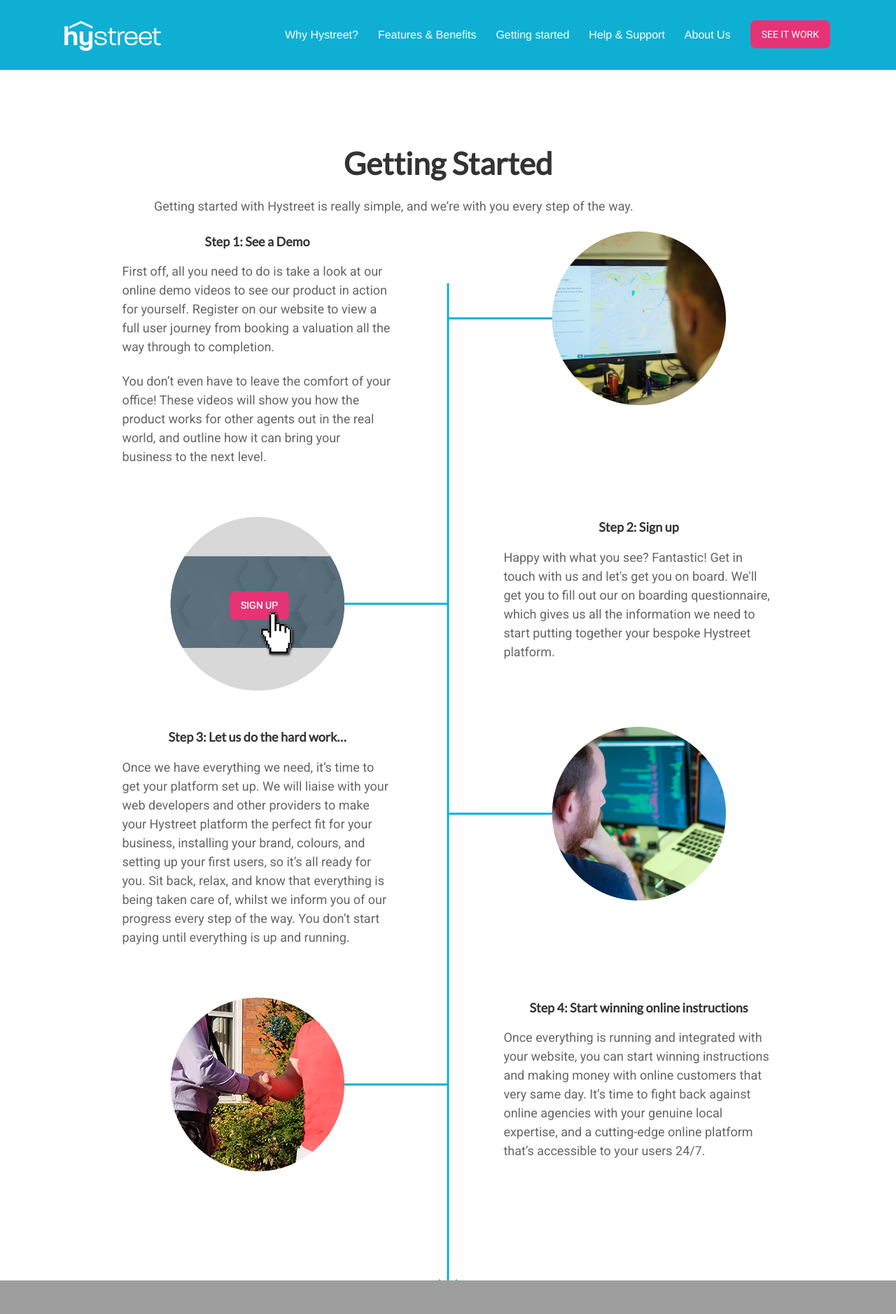
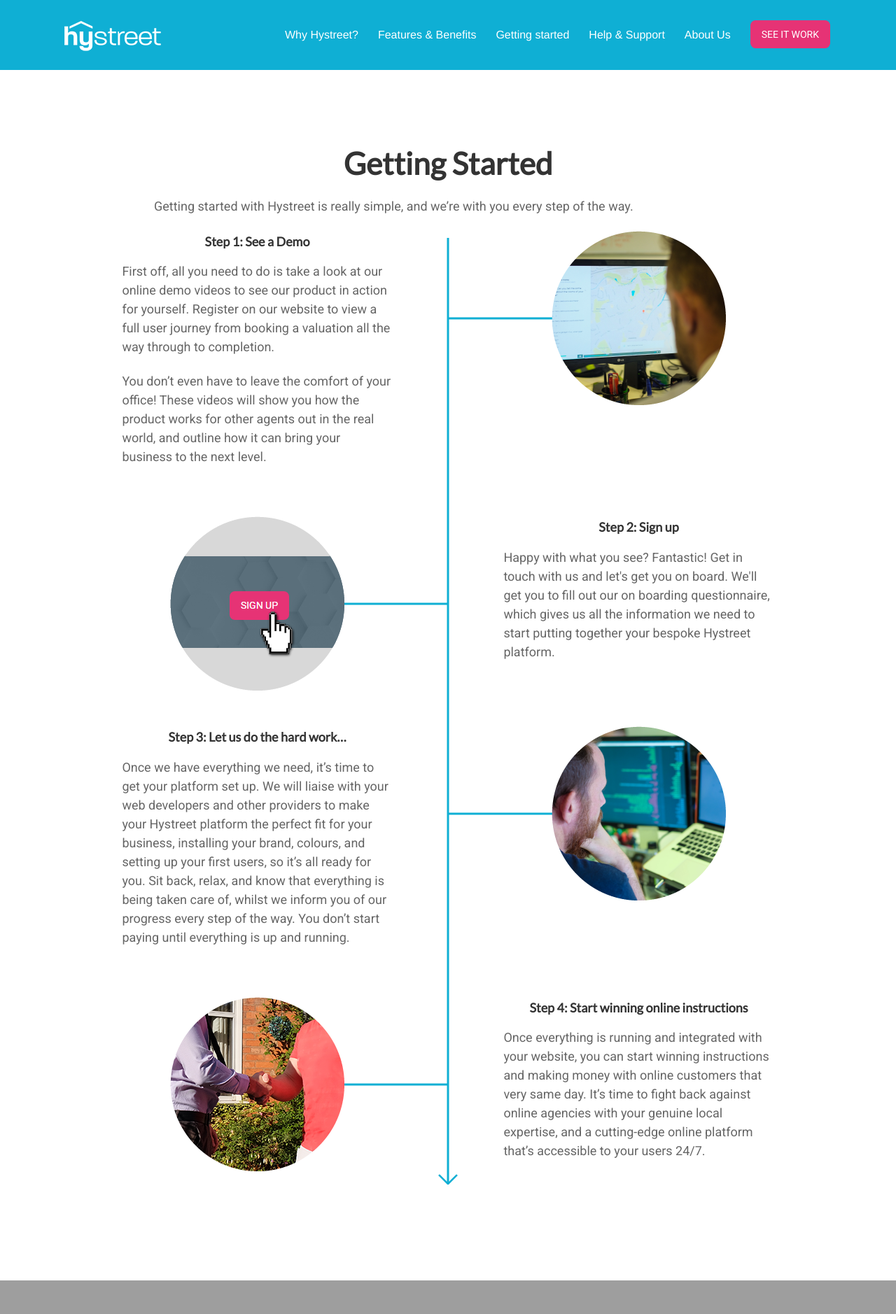
Before and after one commit to hystreet/hystreet.github.io, a Jekyll site: the page built from support/getting-started/index.html, in a window 1280 px wide. Shown: the top 1878 px of the page at 70% size. Built offline with Jekyll 4.4.1, drawn with Linux system fonts in a browser that asks for light colours; some web fonts are replaced; a script that is not in the unit is left out; grey boxes are pictures that could not be loaded.

Commit message:
Update style.css

```diff
--- a/css/style.css
+++ b/css/style.css
@@ -1116,13 +1116,13 @@
 	border-color: #0fafd4;
 	border-style: solid;
 	border-width: 0 3px 3px 0;
-	top:202.7%;
+	top: 1673.5px;
 	z-index: -1;
 }
 
 .getting-started__article:after {
     position: absolute;
-    top: 45%;
+    top: 340px;
     left: 50%;
     -webkit-transform: translateX(-50%);
     -moz-transform: translateX(-50%);
@@ -1130,7 +1130,7 @@
     -o-transform: translateX(-50%);
     transform: translateX(-50%);
     width: 3px;
-    height: 160%;
+    height: 1350px;
     content: "";
     background: #0fafd4;
     z-index: -1;
```
